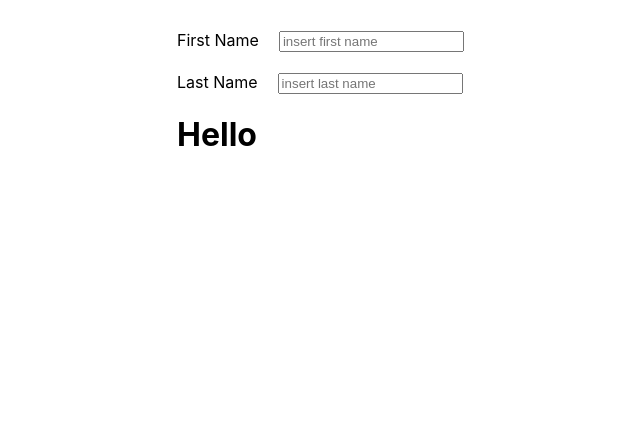
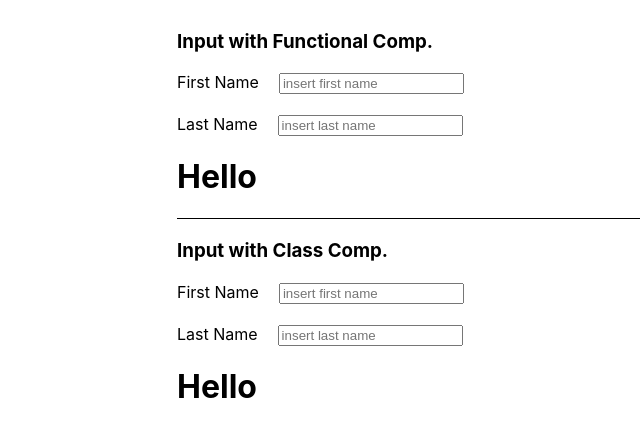
Before and after one commit to caballero-react-ex/react-playground, a React (Create React App) app: page / in a window 1280 px wide. Shown: the top 436 px of the page, without its empty margins (163-803 px from the left). Built offline with nearby package versions, Linux system fonts and the light colour scheme.

Commit message:
input exercises

```diff
--- a/src/00_controls/NameInput.js
+++ b/src/00_controls/NameInput.js
@@ -1,23 +1,30 @@
 import React, { useState } from 'react';
 
 const NameInputs = () => {
-  const [ firstName, setFirstName ] = useState('')
-  const [ lastName, setLastName ] = useState('')
+  const [ { firstName, lastName }, setNames ] = useState({
+    firstName: '',
+    lastName: ''
+  });
 
   const handleChange = event => {
-    setFirstName(event.target.value)
-  }
+    event.persist();
+    console.log(event.target.name);
+    console.log(event.target.value);
 
-  const handleChangeLast = event => {
-    setLastName(event.target.value)
+    setNames(prevState => ({
+       ...prevState,
+      [event.target.name]: event.target.value
+    }))
   }
 
   return (
     <>
+    <h3>Input with Functional Comp.</h3>
     <div style={{marginBottom: "20px"}}>
       <label style={{marginRight: "20px"}}>First Name</label>
       <input
         type="text"
+        name="firstName"
         placeholder="insert first name"
         value={firstName}
         onChange={handleChange}
@@ -27,9 +34,10 @@ const NameInputs = () => {
       <label style={{marginRight: "20px"}}>Last Name</label>
       <input
         type="text"
+        name="lastName"
         placeholder="insert last name"
         value={lastName}
-        onChange={handleChangeLast}
+        onChange={handleChange}
       />
     </div>
     <h1>Hello {firstName} {lastName}</h1>
--- /dev/null
+++ b/src/00_controls/NameInputClass.js
@@ -0,0 +1,47 @@
+import React, { useState, Component } from 'react';
+
+class NameInputsClass extends Component {
+  state = {
+    firstName: '',
+    lastName: ''
+  }
+
+  handleChange = event => {
+   this.setState({
+     [event.target.name]: event.target.value
+   });
+  };
+
+  render() {
+    const { firstName, lastName} = this.state;
+
+    return (
+      <>
+      <h3 style={{marginBottom: "20px", paddingTop: "20px", borderTop: "1px solid black"}}> Input with Class Comp.</h3>
+      <div style={{marginBottom: "20px"}}>
+        <label style={{marginRight: "20px"}}>First Name</label>
+        <input
+          type="text"
+          name="firstName"
+          placeholder="insert first name"
+          value={firstName}
+          onChange={this.handleChange}
+        />
+      </div>
+      <div>
+        <label style={{marginRight: "20px"}}>Last Name</label>
+        <input
+          type="text"
+          name="lastName"
+          placeholder="insert last name"
+          value={lastName}
+          onChange={this.handleChange}
+        />
+      </div>
+      <h1>Hello {firstName} {lastName}</h1>
+    </>
+    )
+  }
+}
+
+export default NameInputsClass;
--- a/src/App.js
+++ b/src/App.js
@@ -13,6 +13,7 @@ import AudioAppWithObject from './00_use-state/AudioAppWithObject';
 import Quote from './00_api-request/QuoteAPI';
 import InputList from './00_controls/ControlledControl';
 import NameInputs from './00_controls/NameInput';
+import NameInputsClass from './00_controls/NameInputClass';
 
 
 function App() {
@@ -45,6 +46,8 @@ function App() {
        {/* /// INPUTS /// */}
        {/* <InputList /> */}
        <NameInputs />
+       <NameInputsClass />
+
     </div>
   );
 }
```
